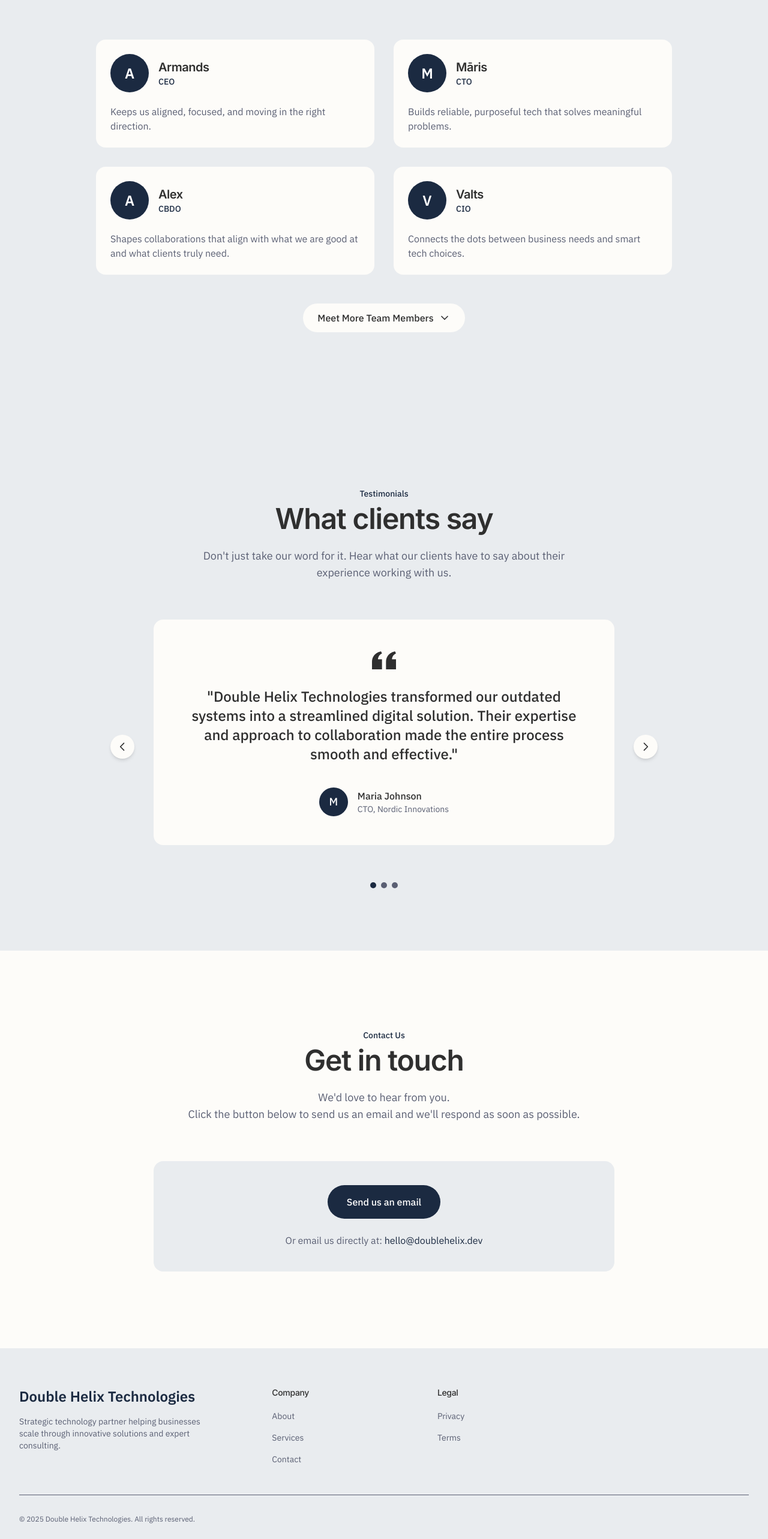
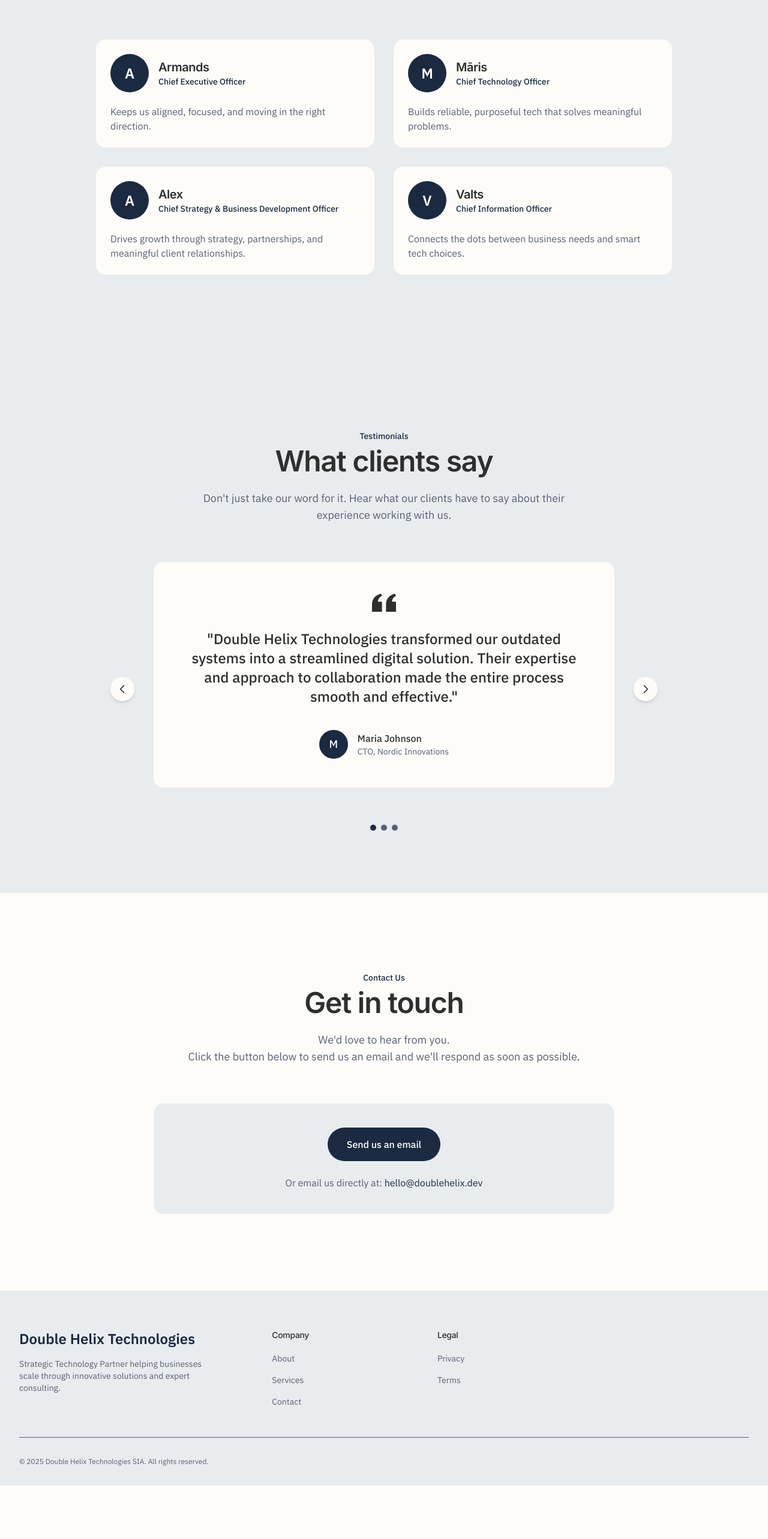
Before and after one commit to Double-Helix-Technologies/Double-Helix-Technologies.github.io, a Next.js app: page / in a window 1280 px wide. Shown: the part 1960-4526 px from the top of the page at 60% size. After the commit the page ends 4437 px from the top, so only its background shows below. Built offline with nearby package versions, Linux system fonts and the light colour scheme.

Commit message:
Clean up

```diff
--- a/app/components/About.tsx
+++ b/app/components/About.tsx
@@ -9,22 +9,22 @@ export default function About() {
   const leadershipTeam = [
     {
       name: 'Armands',
-      role: 'CEO',
+      role: 'Chief Executive Officer',
       description: 'Keeps us aligned, focused, and moving in the right direction.',
     },
     {
       name: 'Māris',
-      role: 'CTO',
+      role: 'Chief Technology Officer',
       description: 'Builds reliable, purposeful tech that solves meaningful problems.',
     },
     {
       name: 'Alex',
-      role: 'CBDO',
-      description: 'Shapes collaborations that align with what we are good at and what clients truly need.',
+      role: 'Chief Strategy & Business Development Officer',
+      description: 'Drives growth through strategy, partnerships, and meaningful client relationships.',
     },
     {
       name: 'Valts',
-      role: 'CIO',
+      role: 'Chief Information Officer',
       description: 'Connects the dots between business needs and smart tech choices.',
     }
   ];
@@ -147,7 +147,7 @@ export default function About() {
           ))}
         </div>
 
-        <div className="mt-12">
+        <div className="mt-12" hidden>
           <button
             onClick={() => setIsExpanded(!isExpanded)}
             className="mx-auto flex items-center gap-2 px-6 py-3 rounded-full bg-background hover:bg-background-alt transition-colors"
--- a/app/components/Footer.tsx
+++ b/app/components/Footer.tsx
@@ -13,7 +13,7 @@ export default function Footer() {
               <span className="text-2xl font-semibold text-primary">Double Helix Technologies</span>
             </div>
             <p className="mt-4 text-text-secondary text-sm max-w-xs">
-              Strategic technology partner helping businesses scale through innovative solutions and expert consulting.
+              Strategic Technology Partner helping businesses scale through innovative solutions and expert consulting.
             </p>
           </div>
           <div className="md:col-span-2 grid grid-cols-2 md:grid-cols-3 gap-8">
@@ -56,7 +56,7 @@ export default function Footer() {
         </div>
         <div className="mt-12 pt-8 border-t border-border">
           <p className="text-xs text-text-secondary">
-            &copy; {new Date().getFullYear()} Double Helix Technologies. All rights reserved.
+            &copy; {new Date().getFullYear()} Double Helix Technologies SIA. All rights reserved.
           </p>
         </div>
       </div>
--- a/app/components/ThemeProvider.tsx
+++ b/app/components/ThemeProvider.tsx
@@ -15,7 +15,6 @@ export function ThemeProvider({ children }: { children: ReactNode }) {
   const [theme, setTheme] = useState<Theme>(null)
 
   useEffect(() => {
-    // Initialize theme only on the client side
     const storedTheme = localStorage.getItem('theme') as Theme
     const systemTheme = window.matchMedia('(prefers-color-scheme: dark)').matches ? 'dark' : 'light'
 
@@ -23,21 +22,17 @@ export function ThemeProvider({ children }: { children: ReactNode }) {
   }, [])
 
   useEffect(() => {
-    // Only apply theme after initialization
     if (theme === null) return
 
-    // Apply theme to document
     if (theme === 'dark') {
       document.documentElement.classList.add('dark')
     } else {
       document.documentElement.classList.remove('dark')
     }
 
-    // Store theme preference
     localStorage.setItem('theme', theme)
   }, [theme])
 
-  // Provide a stable context value
   const value = {
     theme,
     setTheme: (newTheme: 'light' | 'dark') => setTheme(newTheme)
@@ -50,7 +45,6 @@ export function ThemeProvider({ children }: { children: ReactNode }) {
   )
 }
 
-// Custom hook to use the theme context
 export function useTheme() {
   const context = useContext(ThemeContext)
 
--- a/app/components/ThemeToggle.tsx
+++ b/app/components/ThemeToggle.tsx
@@ -9,7 +9,6 @@ export default function ThemeToggle() {
 
   useEffect(() => {
     setMounted(true)
-    // On mount, read the theme from localStorage or system preference
     const storedTheme = localStorage.getItem('theme')
     if (storedTheme) {
       setTheme(storedTheme)
@@ -19,7 +18,6 @@ export default function ThemeToggle() {
   }, [])
 
   useEffect(() => {
-    // Update the class on the document when theme changes
     if (!mounted) return
 
     if (theme === 'dark') {
@@ -35,7 +33,6 @@ export default function ThemeToggle() {
   }
 
   if (!mounted) {
-    // Return a placeholder to avoid hydration mismatch
     return (
       <button
         className="p-2 rounded-full bg-background-alt hover:bg-border transition-colors"
```
Also changed, not shown: 1 other file (tests, documents, lock files or other folders).
